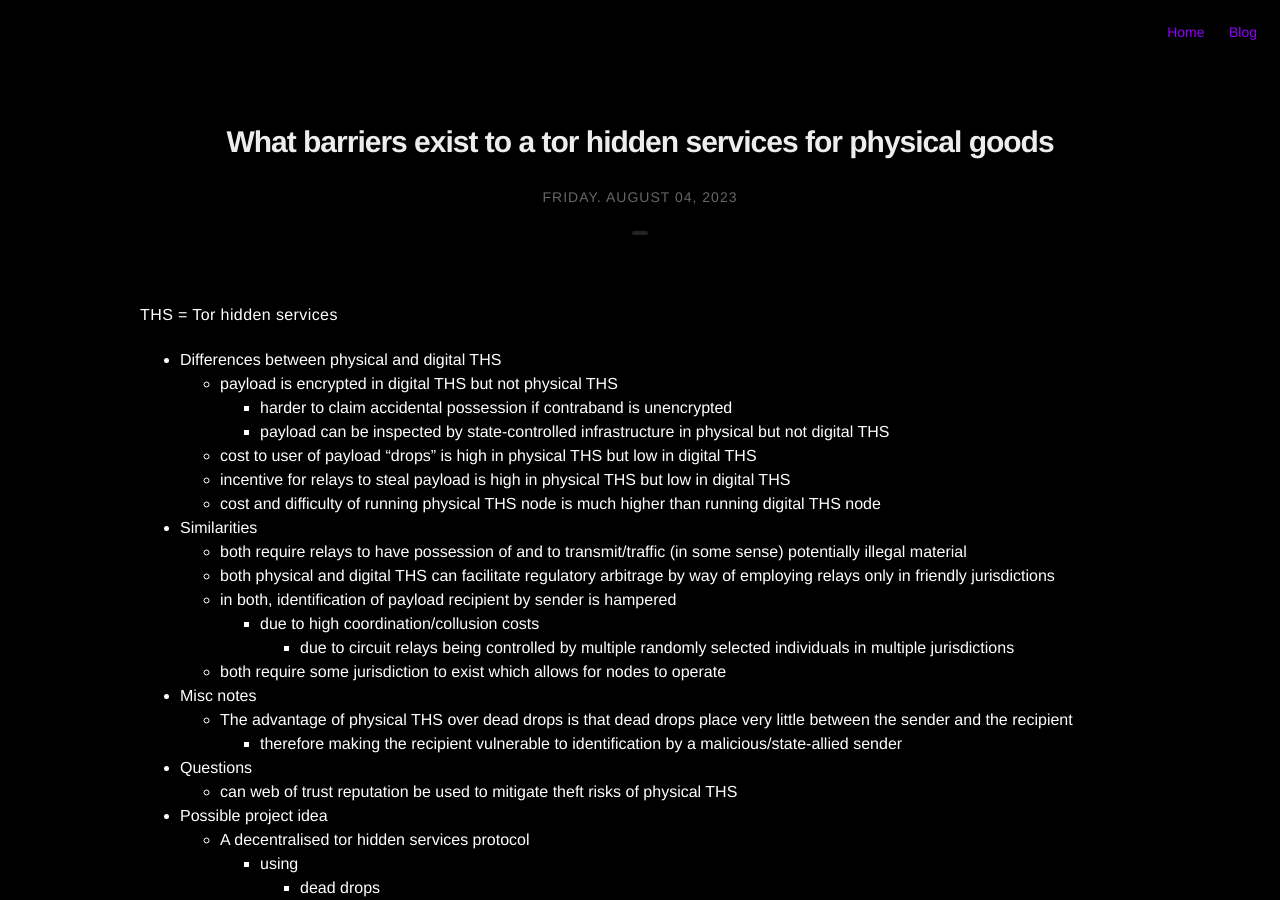
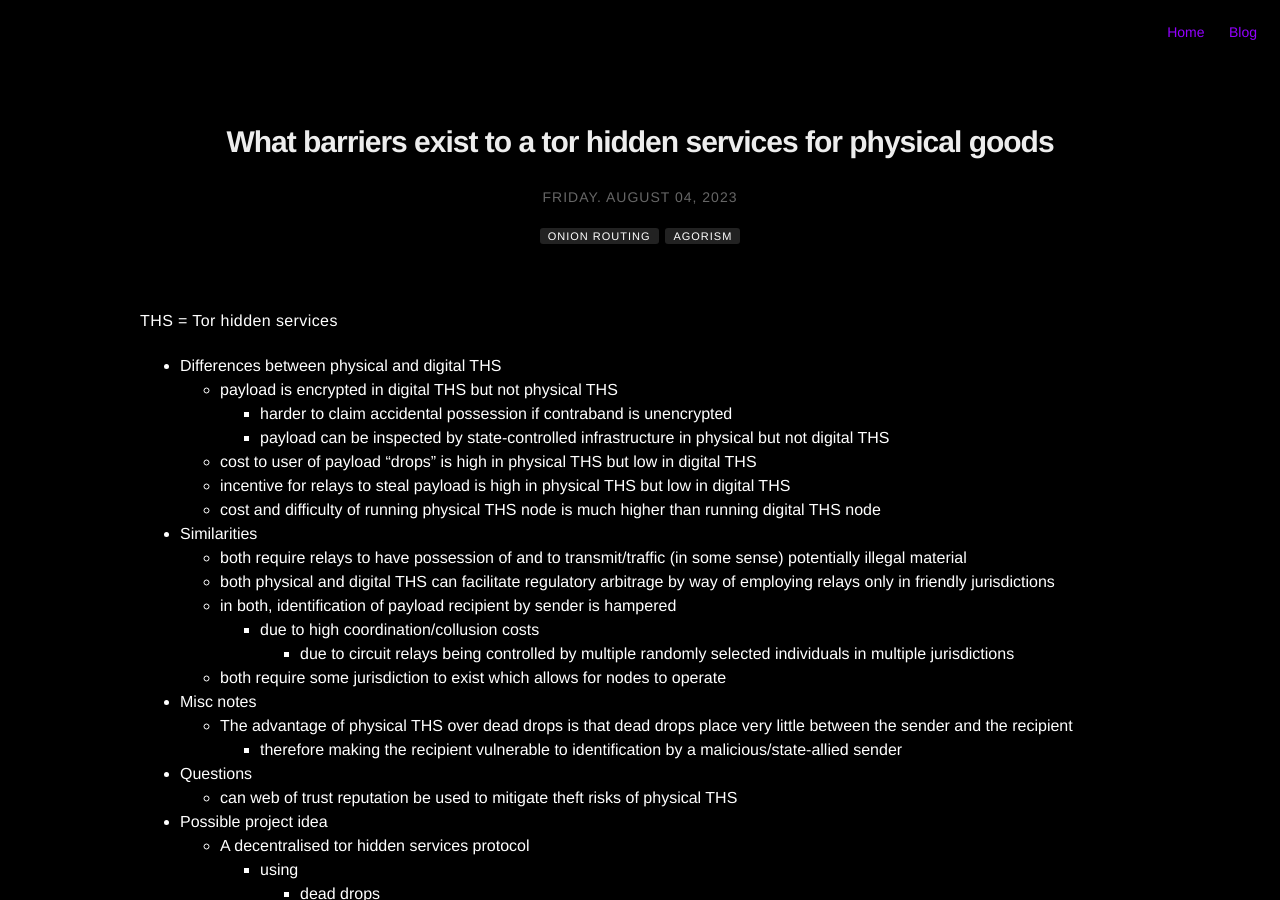
Before and after one commit to distbit0/distbit.xyz, a Jekyll site: the page built from _posts/2023-08-04-what-barriers-exist-to-a-tor-hidden-services-for-physical-goods.md, in a window 1280 px wide and 900 px high. Built offline with Jekyll 4.4.1, drawn with Linux system fonts in a browser that asks for light colours; nearby versions of some CDN libraries; comment, search, counter and statistics services are not loaded.

Commit message:
2023-08-04-what-barriers-exist-to-a-tor-hidden-services-for-physical-goods.md

```diff
--- a/_posts/2023-08-04-what-barriers-exist-to-a-tor-hidden-services-for-physical-goods.md
+++ b/_posts/2023-08-04-what-barriers-exist-to-a-tor-hidden-services-for-physical-goods.md
@@ -7,7 +7,8 @@ description: ''
 headerImage: false
 layout: post
 tag:
-- ''
+- onion routing
+- agorism
 title: What barriers exist to a tor hidden services for physical goods
 ---
 
```
